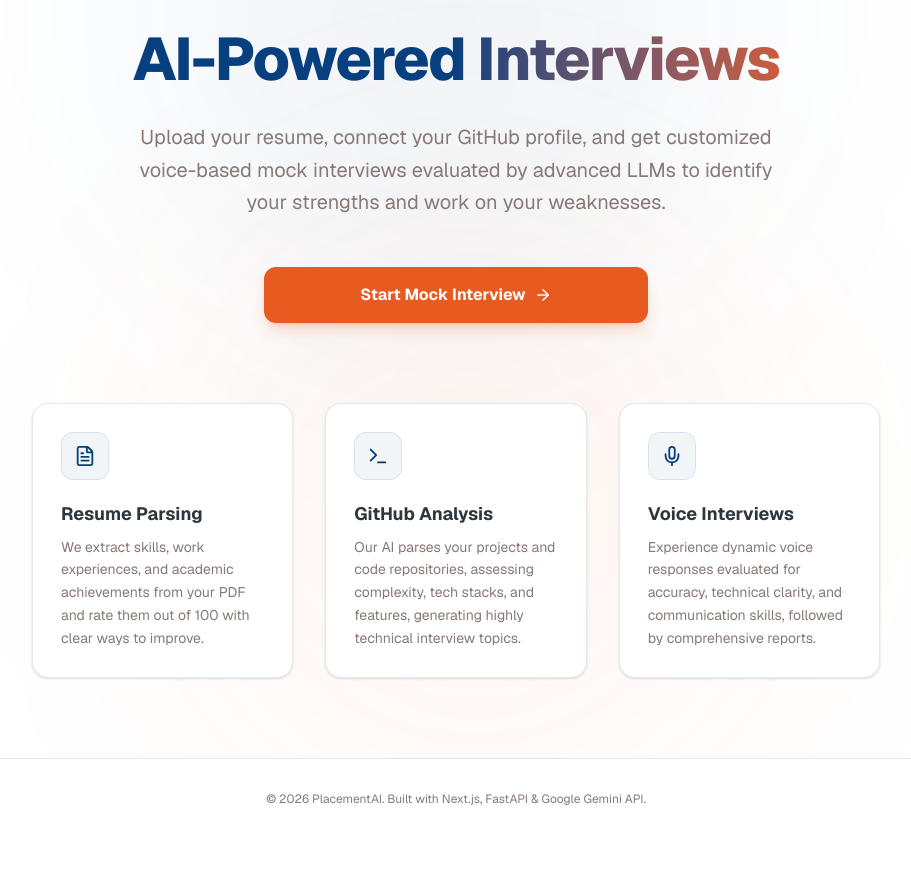
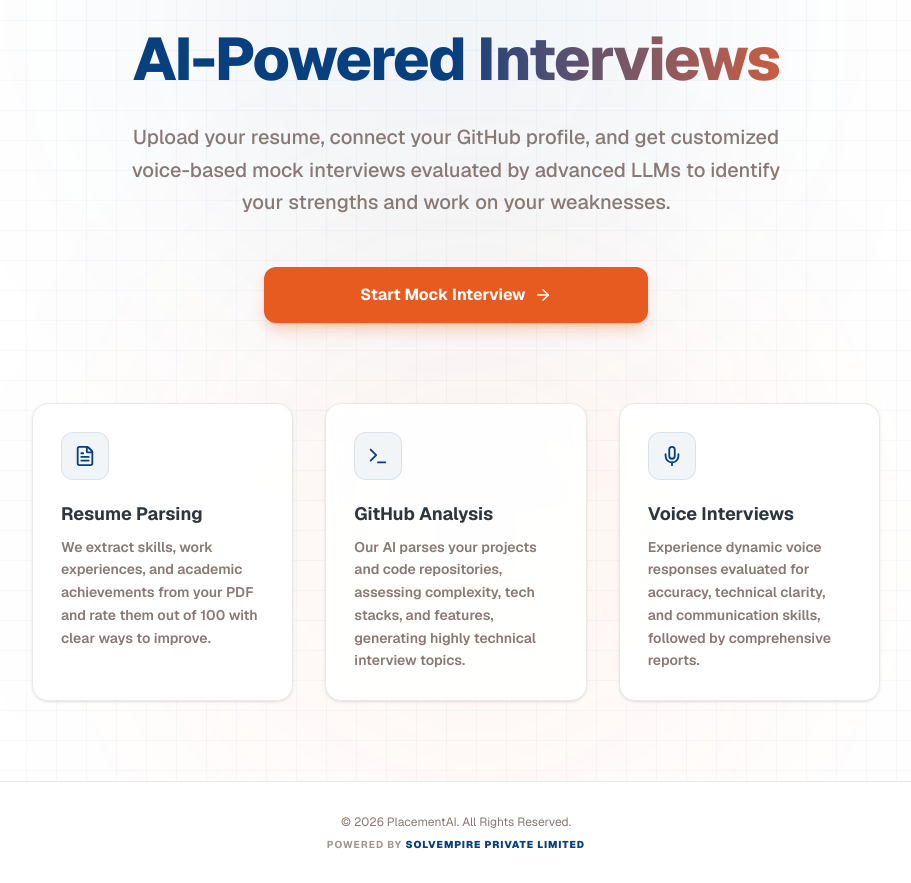
Before and after one commit to HarshaJyos/placement_ai, a Next.js app in the folder apps/web/: page / in a window 1280 px wide. Shown: the part 280-1163 px from the top of the page, without its empty margins (184-1095 px from the left). Before the commit the page ends 1119 px from the top, so only its background shows below. Built offline with nearby package versions, Linux system fonts and the light colour scheme.

Commit message:
style: add Powered by Solvempire Private Limited footer and enhance landing page layout with custom brand grid background

```diff
--- a/apps/web/src/app/admin/page.tsx
+++ b/apps/web/src/app/admin/page.tsx
@@ -260,6 +260,14 @@ export default function AdminPage() {
           )}
         </div>
       </main>
+
+      {/* Footer */}
+      <footer className="w-full border-t border-border py-6 text-center text-muted text-xs mt-auto z-10 bg-white/90 backdrop-blur-sm space-y-1 shrink-0">
+        <p>&copy; {new Date().getFullYear()} PlacementAI. All Rights Reserved.</p>
+        <p className="font-bold text-[10px] tracking-widest uppercase text-muted/80">
+          Powered by <span className="text-primary font-black">Solvempire Private Limited</span>
+        </p>
+      </footer>
     </div>
   );
 }
--- a/apps/web/src/app/dashboard/page.tsx
+++ b/apps/web/src/app/dashboard/page.tsx
@@ -302,6 +302,14 @@ export default function DashboardPage() {
           </div>
         </div>
       </main>
+
+      {/* Footer */}
+      <footer className="w-full border-t border-border py-6 text-center text-muted text-xs mt-auto z-10 bg-white/90 backdrop-blur-sm space-y-1 shrink-0">
+        <p>&copy; {new Date().getFullYear()} PlacementAI. All Rights Reserved.</p>
+        <p className="font-bold text-[10px] tracking-widest uppercase text-muted/80">
+          Powered by <span className="text-primary font-black">Solvempire Private Limited</span>
+        </p>
+      </footer>
     </div>
   );
 }
--- a/apps/web/src/app/globals.css
+++ b/apps/web/src/app/globals.css
@@ -16,3 +16,9 @@ body {
   color: var(--color-main);
   font-family: var(--font-sans);
 }
+
+.grid-pattern {
+  background-size: 30px 30px;
+  background-image: linear-gradient(to right, rgba(8, 63, 126, 0.03) 1px, transparent 1px),
+                    linear-gradient(to bottom, rgba(8, 63, 126, 0.03) 1px, transparent 1px);
+}
--- a/apps/web/src/app/login/page.tsx
+++ b/apps/web/src/app/login/page.tsx
@@ -155,6 +155,10 @@ export default function LoginPage() {
         }>
           <LoginForm />
         </Suspense>
+
+        <p className="mt-8 text-center text-[10px] tracking-widest text-muted/80 font-bold uppercase">
+          Powered by <span className="text-primary font-black">Solvempire Private Limited</span>
+        </p>
       </div>
     </div>
   );
--- a/apps/web/src/app/onboarding/page.tsx
+++ b/apps/web/src/app/onboarding/page.tsx
@@ -448,6 +448,14 @@ export default function OnboardingPage() {
           </div>
         )}
       </div>
+
+      {/* Footer */}
+      <footer className="w-full border-t border-border py-6 text-center text-muted text-xs mt-auto z-10 bg-white/90 backdrop-blur-sm space-y-1 shrink-0">
+        <p>&copy; {new Date().getFullYear()} PlacementAI. All Rights Reserved.</p>
+        <p className="font-bold text-[10px] tracking-widest uppercase text-muted/80">
+          Powered by <span className="text-primary font-black">Solvempire Private Limited</span>
+        </p>
+      </footer>
     </div>
   );
 }
--- a/apps/web/src/app/page.tsx
+++ b/apps/web/src/app/page.tsx
@@ -4,7 +4,7 @@ import { Sparkles, Terminal, FileText, Mic, ArrowRight } from "lucide-react";
 
 export default function Home() {
   return (
-    <div className="flex-1 flex flex-col relative overflow-hidden bg-background">
+    <div className="flex-1 flex flex-col relative overflow-hidden bg-background grid-pattern">
       {/* Subtle brand color glow backdrops */}
       <div className="absolute top-0 left-1/4 w-[600px] h-[600px] rounded-full bg-primary/5 blur-[130px] pointer-events-none" />
       <div className="absolute bottom-10 right-1/4 w-[600px] h-[600px] rounded-full bg-accent/5 blur-[130px] pointer-events-none" />
@@ -26,7 +26,7 @@ export default function Home() {
           </Link>
           <Link
             href="/register"
-            className="bg-primary hover:bg-primary/90 transition-all text-white px-5 py-2.5 rounded-xl text-sm font-bold shadow-md shadow-primary/10 active:scale-95"
+            className="bg-primary hover:bg-primary/95 transition-all text-white px-5 py-2.5 rounded-xl text-sm font-bold shadow-md shadow-primary/10 active:scale-95 cursor-pointer"
           >
             Get Started
           </Link>
@@ -35,7 +35,7 @@ export default function Home() {
 
       {/* Hero Section */}
       <main className="flex-1 flex flex-col items-center justify-center text-center px-6 max-w-4xl mx-auto z-10 py-20">
-        <div className="inline-flex items-center gap-2 px-4 py-2 rounded-full bg-primary/5 border border-primary/10 text-primary text-xs font-semibold uppercase tracking-wider mb-8">
+        <div className="inline-flex items-center gap-2 px-4 py-2 rounded-full bg-primary/5 border border-primary/10 text-primary text-xs font-bold uppercase tracking-wider mb-8">
           <Sparkles size={14} className="text-accent animate-pulse" />
           The Next-Gen Placement Preparation Tool
         </div>
@@ -47,14 +47,14 @@ export default function Home() {
           </span>
         </h1>
 
-        <p className="text-muted text-lg md:text-xl max-w-2xl mb-12 leading-relaxed">
+        <p className="text-muted text-lg md:text-xl max-w-2xl mb-12 leading-relaxed font-medium">
           Upload your resume, connect your GitHub profile, and get customized voice-based mock interviews evaluated by advanced LLMs to identify your strengths and work on your weaknesses.
         </p>
 
         <div className="flex flex-col sm:flex-row gap-4 justify-center w-full max-w-sm mb-20">
           <Link
             href="/register"
-            className="flex-1 flex items-center justify-center gap-2 bg-accent hover:bg-accent/90 text-white font-bold px-6 py-4 rounded-xl shadow-lg shadow-accent/20 active:scale-95 transition-all text-base group"
+            className="flex-1 flex items-center justify-center gap-2 bg-accent hover:bg-accent/95 text-white font-bold px-6 py-4 rounded-xl shadow-lg shadow-accent/25 active:scale-95 transition-all text-base group cursor-pointer"
           >
             Start Mock Interview
             <ArrowRight size={18} className="group-hover:translate-x-1 transition-transform" />
@@ -64,34 +64,34 @@ export default function Home() {
         {/* Feature Grid */}
         <div className="grid grid-cols-1 md:grid-cols-3 gap-8 w-full text-left">
           {/* Card 1 */}
-          <div className="bg-white border border-border rounded-2xl p-7 shadow-sm hover:shadow-md transition-shadow">
+          <div className="bg-white/90 backdrop-blur-sm border border-border rounded-2xl p-7 shadow-sm hover:shadow-md hover:-translate-y-1 transition-all duration-300">
             <div className="bg-primary/5 text-primary w-12 h-12 rounded-xl flex items-center justify-center mb-5 border border-primary/10">
               <FileText size={22} />
             </div>
             <h3 className="text-main font-bold text-lg mb-2">Resume Parsing</h3>
-            <p className="text-muted text-sm leading-relaxed">
+            <p className="text-muted text-sm leading-relaxed font-semibold">
               We extract skills, work experiences, and academic achievements from your PDF and rate them out of 100 with clear ways to improve.
             </p>
           </div>
 
           {/* Card 2 */}
-          <div className="bg-white border border-border rounded-2xl p-7 shadow-sm hover:shadow-md transition-shadow">
+          <div className="bg-white/90 backdrop-blur-sm border border-border rounded-2xl p-7 shadow-sm hover:shadow-md hover:-translate-y-1 transition-all duration-300">
             <div className="bg-primary/5 text-primary w-12 h-12 rounded-xl flex items-center justify-center mb-5 border border-primary/10">
               <Terminal size={22} />
             </div>
             <h3 className="text-main font-bold text-lg mb-2">GitHub Analysis</h3>
-            <p className="text-muted text-sm leading-relaxed">
+            <p className="text-muted text-sm leading-relaxed font-semibold">
               Our AI parses your projects and code repositories, assessing complexity, tech stacks, and features, generating highly technical interview topics.
             </p>
           </div>
 
           {/* Card 3 */}
-          <div className="bg-white border border-border rounded-2xl p-7 shadow-sm hover:shadow-md transition-shadow">
+          <div className="bg-white/90 backdrop-blur-sm border border-border rounded-2xl p-7 shadow-sm hover:shadow-md hover:-translate-y-1 transition-all duration-300">
             <div className="bg-primary/5 text-primary w-12 h-12 rounded-xl flex items-center justify-center mb-5 border border-primary/10">
               <Mic size={22} />
             </div>
             <h3 className="text-main font-bold text-lg mb-2">Voice Interviews</h3>
-            <p className="text-muted text-sm leading-relaxed">
+            <p className="text-muted text-sm leading-relaxed font-semibold">
               Experience dynamic voice responses evaluated for accuracy, technical clarity, and communication skills, followed by comprehensive reports.
             </p>
           </div>
@@ -99,8 +99,11 @@ export default function Home() {
       </main>
 
       {/* Footer */}
-      <footer className="w-full border-t border-border py-8 text-center text-muted text-xs mt-auto z-10 bg-white">
-        &copy; {new Date().getFullYear()} PlacementAI. Built with Next.js, FastAPI & Google Gemini API.
+      <footer className="w-full border-t border-border py-8 text-center text-muted text-xs mt-auto z-10 bg-white/90 backdrop-blur-md space-y-2">
+        <p>&copy; {new Date().getFullYear()} PlacementAI. All Rights Reserved.</p>
+        <p className="font-bold text-[10px] tracking-widest uppercase text-muted/80">
+          Powered by <span className="text-primary font-black">Solvempire Private Limited</span>
+        </p>
       </footer>
     </div>
   );
--- a/apps/web/src/app/register/page.tsx
+++ b/apps/web/src/app/register/page.tsx
@@ -147,6 +147,10 @@ export default function RegisterPage() {
             </Link>
           </div>
         </div>
+
+        <p className="mt-8 text-center text-[10px] tracking-widest text-muted/80 font-bold uppercase">
+          Powered by <span className="text-primary font-black">Solvempire Private Limited</span>
+        </p>
       </div>
     </div>
   );
--- a/apps/web/src/app/report/[id]/page.tsx
+++ b/apps/web/src/app/report/[id]/page.tsx
@@ -301,6 +301,14 @@ export default function ReportPage({ params }: { params: Promise<{ id: string }>
           </div>
         </div>
       </main>
+
+      {/* Footer */}
+      <footer className="w-full border-t border-border py-6 text-center text-muted text-xs mt-auto z-10 bg-white/90 backdrop-blur-sm space-y-1 shrink-0">
+        <p>&copy; {new Date().getFullYear()} PlacementAI. All Rights Reserved.</p>
+        <p className="font-bold text-[10px] tracking-widest uppercase text-muted/80">
+          Powered by <span className="text-primary font-black">Solvempire Private Limited</span>
+        </p>
+      </footer>
     </div>
   );
 }
```
